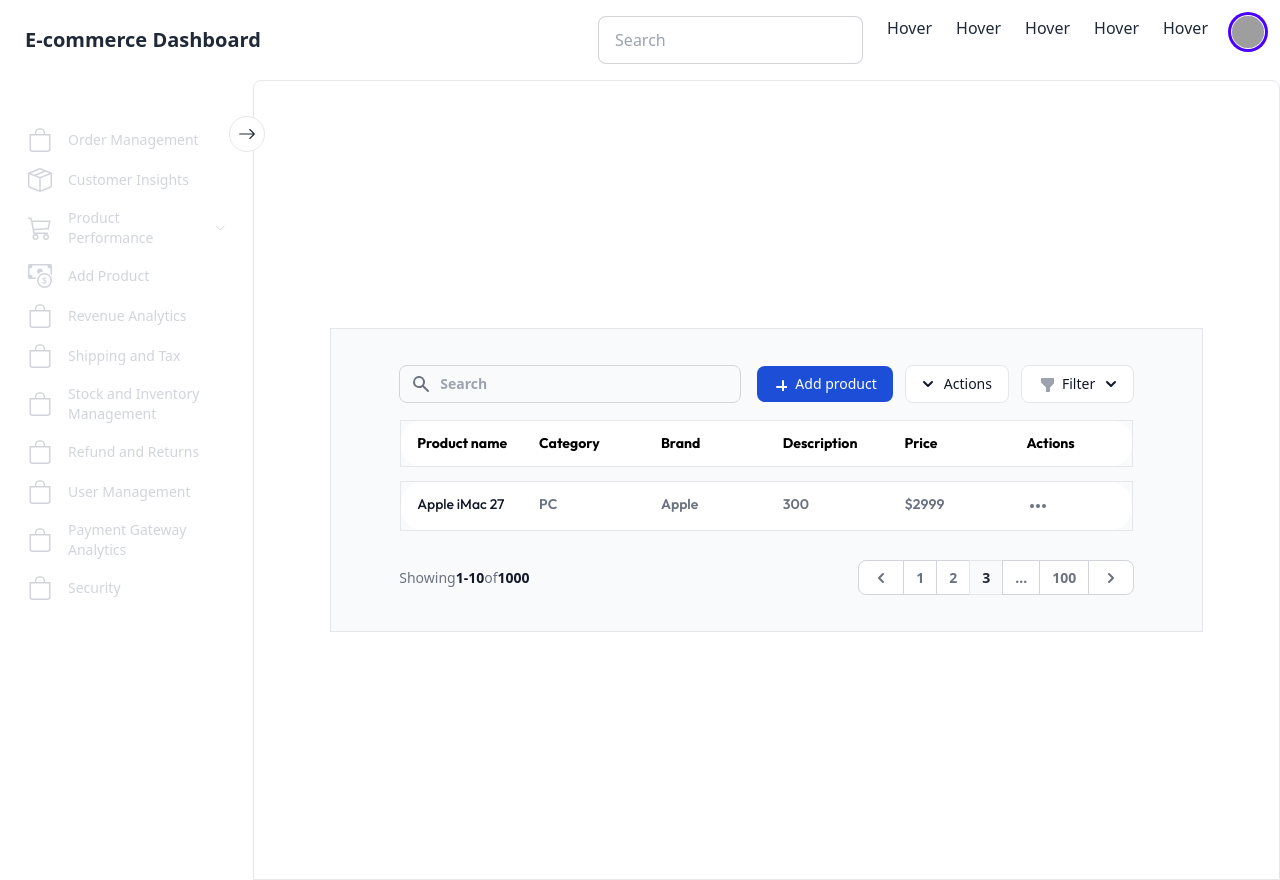
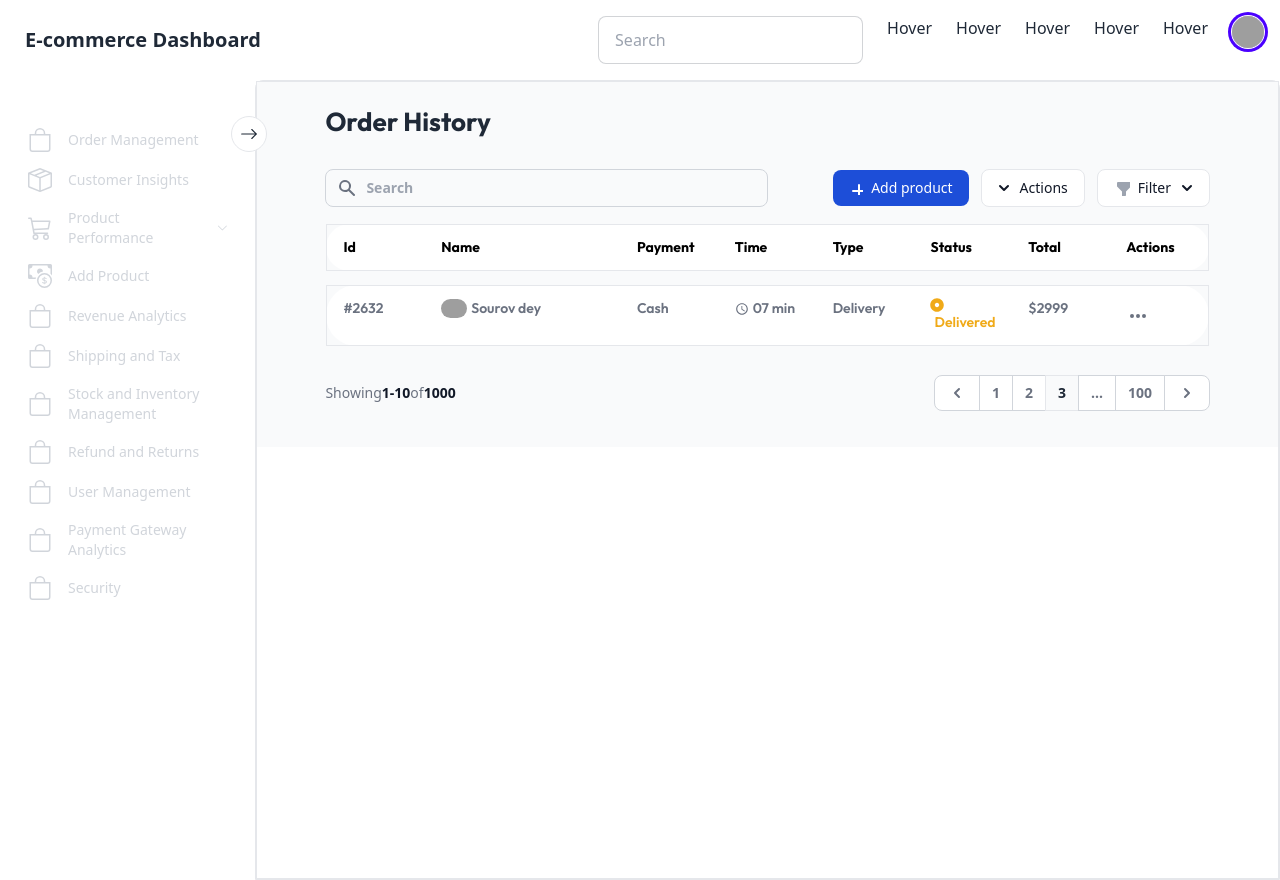
Before and after one commit to codex-devware/Codex-Nexus, a React (Vite) app in the folder client/: page / in a window 1280 px wide. Built offline with nearby package versions, Linux system fonts and the light colour scheme; grey boxes are pictures that could not be loaded.

Commit message:
table done

```diff
--- a/client/src/components/Home/Test.jsx
+++ b/client/src/components/Home/Test.jsx
@@ -1,38 +1,38 @@
-import {
-  ResizableHandle,
-  ResizablePanel,
-  ResizablePanelGroup,
-} from '../ui/resizable';
-import Sidebar from '../Sidebar/Sidebar';
-import TopBanner from './TopBanner';
+// import {
+//   ResizableHandle,
+//   ResizablePanel,
+//   ResizablePanelGroup,
+// } from '../ui/resizable';
+// import Sidebar from '../Sidebar/Sidebar';
+// import TopBanner from './TopBanner';
 
-export function Test() {
-  return (
-    <ResizablePanelGroup
-      direction='horizontal'
-      className='max-w-screen rounded-lg border'
-    >
-      <ResizablePanel defaultSize={10}>
-        <div className='flex h-screen items-start justify-center p-6'>
-          <span className='font-semibold'><Sidebar/></span>
-        </div>
-      </ResizablePanel>
-      <ResizableHandle />
-      <ResizablePanel defaultSize={50}>
-        <ResizablePanelGroup direction='vertical'>
-          <ResizablePanel defaultSize={10}>
-            <div className=''>
-              <span className='font-semibold'>Top menu</span>
-            </div>
-          </ResizablePanel>
-          <ResizableHandle />
-          <ResizablePanel defaultSize={75}>
-            <div className=''>
-              <span className='font-semibold'><TopBanner/></span>
-            </div>
-          </ResizablePanel>
-        </ResizablePanelGroup>
-      </ResizablePanel>
-    </ResizablePanelGroup>
-  );
-}
+// export function Test() {
+//   return (
+//     <ResizablePanelGroup
+//       direction='horizontal'
+//       className='max-w-screen rounded-lg border'
+//     >
+//       <ResizablePanel defaultSize={10}>
+//         <div className='flex h-screen items-start justify-center p-6'>
+//           <span className='font-semibold'><Sidebar/></span>
+//         </div>
+//       </ResizablePanel>
+//       <ResizableHandle />
+//       <ResizablePanel defaultSize={50}>
+//         <ResizablePanelGroup direction='vertical'>
+//           <ResizablePanel defaultSize={10}>
+//             <div className=''>
+//               <span className='font-semibold'>Top menu</span>
+//             </div>
+//           </ResizablePanel>
+//           <ResizableHandle />
+//           <ResizablePanel defaultSize={75}>
+//             <div className=''>
+//               <span className='font-semibold'><TopBanner/></span>
+//             </div>
+//           </ResizablePanel>
+//         </ResizablePanelGroup>
+//       </ResizablePanel>
+//     </ResizablePanelGroup>
+//   );
+// }
--- a/client/src/components/Home/orderhistory.jsx
+++ b/client/src/components/Home/orderhistory.jsx
@@ -1,4 +1,6 @@
 import React from 'react'
+import { MdOutlineWatchLater } from "react-icons/md";
+import { FaDotCircle } from "react-icons/fa";
 
 const orderhistory = () => {
   return (
@@ -6,6 +8,7 @@ const orderhistory = () => {
     <section className="bg-gray-50 p-3 sm:p-5">
         <div className="mx-auto max-w-screen-xl px-4 lg:px-12">
             <div className=" relative  overflow-hidden">
+                <h1 className='font-outfit text-[26px] font-bold mb-3'>Order History</h1>
                 <div className="flex flex-col md:flex-row items-center justify-between space-y-3 md:space-y-0 md:space-x-4 py-4">
                     <div className="w-full md:w-1/2">
                         <form className="flex items-center">
@@ -70,12 +73,14 @@ const orderhistory = () => {
                         <tr>
                             <td>
                                 <table className=' w-full rounded-full border bg-white text-black  font-semibold'>
-                                    <tr className='grid grid-cols-6'>
-                                        <th scope="col" className="px-4 py-3">Product name</th>
-                                        <th scope="col" className="px-4 py-3">Category</th>
-                                        <th scope="col" className="px-4 py-3">Brand</th>
-                                        <th scope="col" className="px-4 py-3">Description</th>
-                                        <th scope="col" className="px-4 py-3">Price</th>
+                                    <tr className='grid grid-cols-9'>
+                                        <th scope="col" className="px-4 py-3">Id</th>
+                                        <th scope="col" className="px-4 py-3 col-start-2 col-end-4">Name</th>
+                                        <th scope="col" className="px-4 py-3">Payment</th>
+                                        <th scope="col" className="px-4 py-3">Time</th>
+                                        <th scope="col" className="px-4 py-3">Type</th>
+                                        <th scope="col" className="px-4 py-3">Status</th>
+                                        <th scope="col" className="px-4 py-3">Total</th>
                                         <th scope="col" className="px-4 py-3">
                                             <span className="">Actions</span>
                                         </th>
@@ -86,11 +91,28 @@ const orderhistory = () => {
                         <tr>
                             <td className=''>
                                 <table className='rounded-full w-full bg-white my-3 border'>
-                                    <tr className='grid grid-cols-6 '>
-                                        <th scope="row" className="px-4 py-3 font-medium text-gray-900 whitespace-nowrap">Apple iMac 27</th>
-                                        <td className="px-4 py-3">PC</td>
-                                        <td className="px-4 py-3">Apple</td>
-                                        <td className="px-4 py-3">300</td>
+                                    <tr className='grid grid-cols-9 '>
+                                        <td className="px-4 py-3">#2632</td>
+                                        <td className="px-4 py-3 col-start-2 col-end-4">
+                                            <span className='flex flex-wrap items-center'>
+                                                <img className='w-[26px] mr-1 rounded-full' src="https://i.ibb.co/XjjZqKL/03.jpg" alt="photo" />
+                                                <span>Sourov dey</span>
+                                            </span>
+                                        </td>
+                                        <td className="px-4 py-3">Cash</td>
+                                        <td className="px-4 py-3">
+                                            <span className='flex flex-wrap items-center'>
+                                                <MdOutlineWatchLater/>
+                                                <span className='ml-1'>07 min</span>
+                                            </span>
+                                        </td>
+                                        <td className="px-4 py-3">Delivery</td>
+                                        <td className="px-4 py-3 text-[#F0AA18]">
+                                            <span className='flex flex-wrap items-center'>
+                                                <FaDotCircle/>
+                                                <span className='ml-1'>Delivered</span>
+                                            </span>
+                                        </td>
                                         <td className="px-4 py-3">$2999</td>
                                         <td className="px-4 py-3 flex items-center justify-start">
                                             <button id="apple-imac-27-dropdown-button" data-dropdown-toggle="apple-imac-27-dropdown" className="inline-flex items-center p-0.5 text-sm font-medium text-center text-gray-500 hover:text-gray-800 rounded-lg focus:outline-none " type="button">
--- a/client/src/components/layout/MainLayout.jsx
+++ b/client/src/components/layout/MainLayout.jsx
@@ -8,8 +8,8 @@ export function MainLayout({ children }) {
       <Topbar />
       <div className='flex'>
         <Sidebar />
-        <div className='flex items-center justify-center p-6 w-full rounded-t-lg border'>
-          <span className='font-semibold border'>{children}</span>
+        <div className='flex w-full rounded-t-lg border'>
+          <span className='font-semibold border w-full'>{children}</span>
         </div>
       </div>
     </>
```
